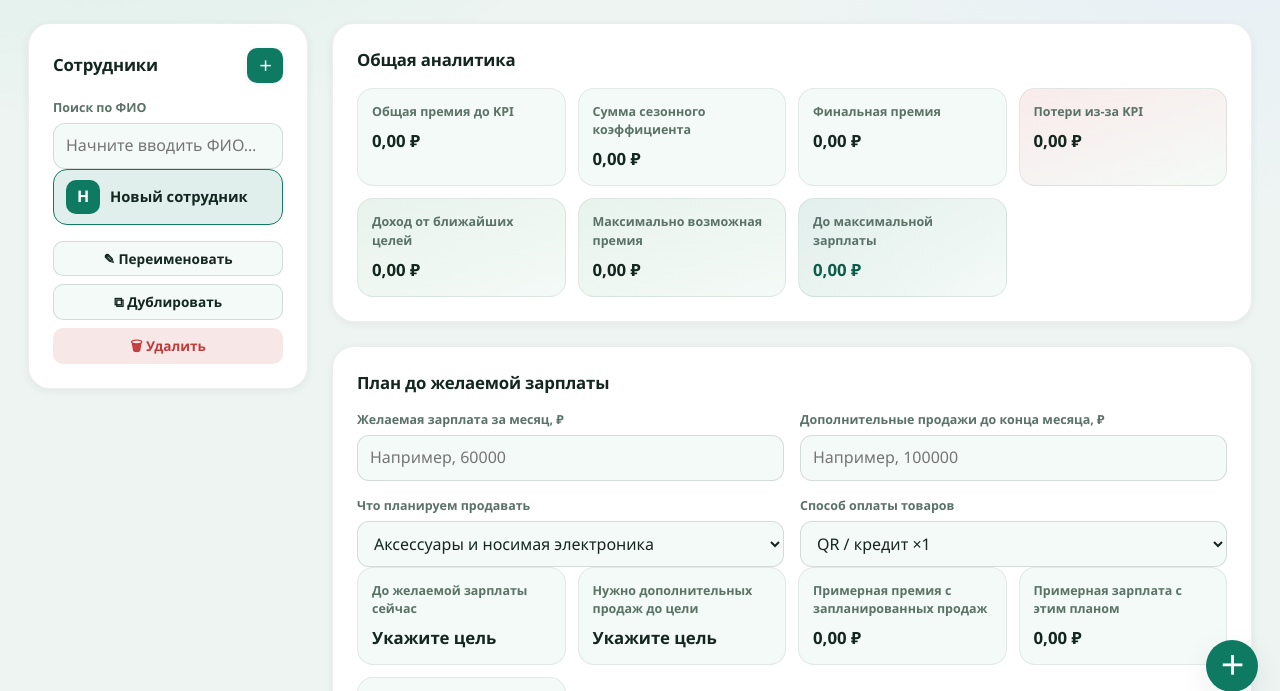
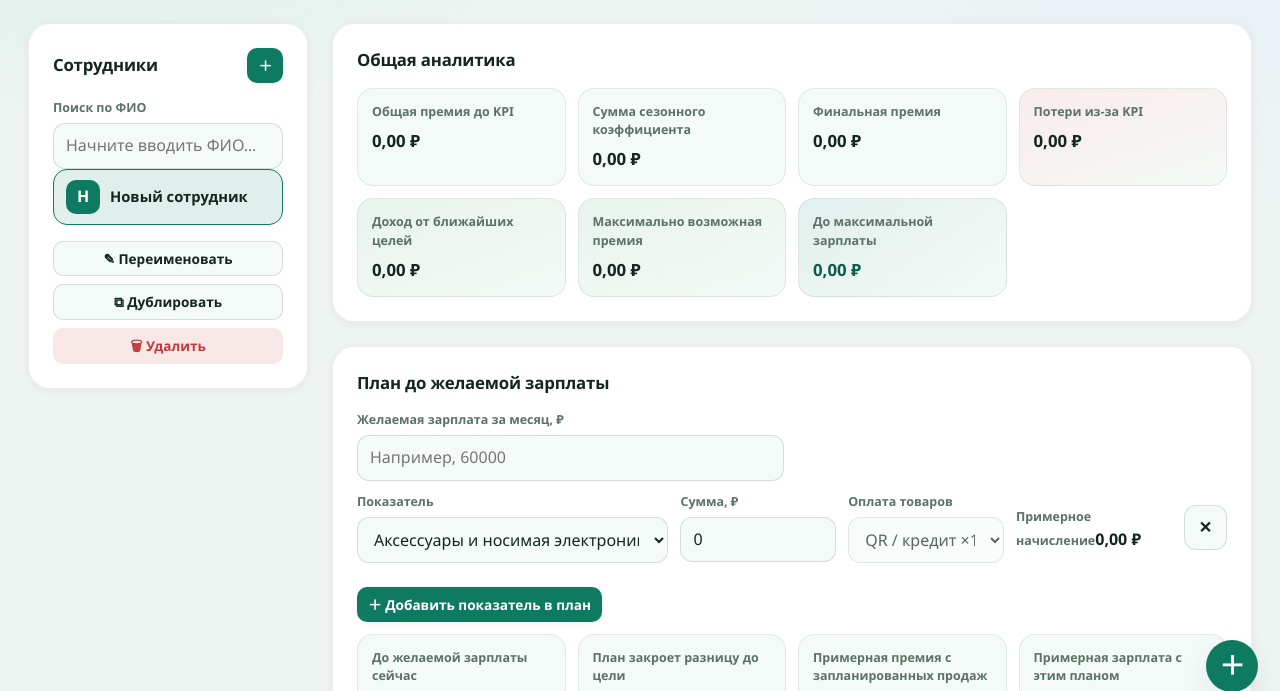
Before and after one commit to ksuivash98/kalkulyator3, a plain HTML site: page index.html in a window 1280 px wide. Shown: the part 86-777 px from the top of the page. Drawn offline with Linux system fonts and the light colour scheme.

Commit message:
Support multiple sales and bonus indicators in salary goals

```diff
--- a/calculator.js
+++ b/calculator.js
@@ -179,17 +179,18 @@ class SalaryCalculator {
    */
   static calculateSalaryGoal(period, calculation) {
     const goal = period.salaryGoal;
-    const indicator = DataService.getEconomicIndicator(goal.indicatorId);
     const category = DataService.getCityCategoryKey(period.cityId);
-    const eligible = indicator && indicator.rateType === RATE_TYPES.PERCENT;
-    const baseRate = eligible ? SalaryCalculator.calculateLine({ block: BLOCKS.SALES, indicatorId: indicator.id, value: 1000000, paymentMethod: goal.paymentMethod }, category, period).accrual / 1000000 : 0;
-    const effectiveRate = baseRate * calculation.seasonalityCoefficient * calculation.kpi.factor;
+    const lines = goal.lines.map(item => {
+      const base = SalaryCalculator.calculateLine(item, category, period);
+      const factor = item.block === BLOCKS.ADMIN ? 1 : calculation.seasonalityCoefficient * calculation.kpi.factor;
+      return { ...item, bonus: Utils.roundMoney(base.accrual * factor) };
+    });
     const gap = Math.max(0, Utils.roundMoney(goal.desired - calculation.payout));
-    const bonus = Utils.roundMoney(goal.sales * effectiveRate);
+    const bonus = Utils.roundMoney(lines.reduce((sum, line) => sum + line.bonus, 0));
     const projected = Utils.roundMoney(calculation.payout + bonus);
     return {
-      effectiveRate, gap, bonus, projected,
-      requiredSales: gap === 0 ? 0 : effectiveRate > 0 ? Math.ceil(gap / effectiveRate) : null,
+      lines, gap, bonus, projected,
+      coverage: gap === 0 ? 100 : Math.max(0, Math.min(100, bonus / gap * 100)),
       remaining: Math.max(0, Utils.roundMoney(goal.desired - projected))
     };
   }
--- a/employee.js
+++ b/employee.js
@@ -168,11 +168,11 @@ class EmployeePeriod {
     this.workDays = Utils.toNumber(data.workDays, 0);
     /** @type {number} */
     this.workHours = Utils.toNumber(data.workHours, 0);
+    const savedGoal = data.salaryGoal || {};
+    const goalLines = Array.isArray(savedGoal.lines) ? savedGoal.lines : [{ block: BLOCKS.SALES, indicatorId: savedGoal.indicatorId || 'accessories', value: savedGoal.sales || 0, paymentMethod: savedGoal.paymentMethod }];
     this.salaryGoal = {
-      desired: Math.max(0, Utils.toNumber(data.salaryGoal?.desired, 0)),
-      sales: Math.max(0, Utils.toNumber(data.salaryGoal?.sales, 0)),
-      indicatorId: data.salaryGoal?.indicatorId || 'accessories',
-      paymentMethod: ['card', 'cash', 'qr_credit'].includes(data.salaryGoal?.paymentMethod) ? data.salaryGoal.paymentMethod : 'qr_credit'
+      desired: Math.max(0, Utils.toNumber(savedGoal.desired, 0)),
+      lines: goalLines.map(line => new DayLineItem({ ...line, value: Math.max(0, Utils.toNumber(line.value, 0)) }).toJSON())
     };
     /** @type {Object} */
     this.kpi = EmployeePeriod.normalizeKpi(data.kpi);
@@ -329,7 +329,7 @@ class EmployeePeriod {
       cityId: this.cityId,
       workDays: this.workDays,
       workHours: this.workHours,
-      salaryGoal: { ...this.salaryGoal },
+      salaryGoal: { desired: this.salaryGoal.desired, lines: this.salaryGoal.lines.map(line => ({ ...line })) },
       kpi: { ...this.kpi },
       days
     };
--- a/index.html
+++ b/index.html
@@ -102,19 +102,18 @@
         <div class="panel__head"><h2>План до желаемой зарплаты</h2></div>
         <div class="form-grid form-grid--2">
           <label class="field"><span class="field__label">Желаемая зарплата за месяц, ₽</span><input id="goal-desired" type="number" min="0" step="1000" placeholder="Например, 60000"/></label>
-          <label class="field"><span class="field__label">Дополнительные продажи до конца месяца, ₽</span><input id="goal-sales" type="number" min="0" step="1000" placeholder="Например, 100000"/></label>
-          <label class="field"><span class="field__label">Что планируем продавать</span><select id="goal-indicator"></select></label>
-          <label class="field"><span class="field__label">Способ оплаты товаров</span><select id="goal-payment"><option value="qr_credit">QR / кредит ×1</option><option value="card">Карта ×0,75</option><option value="cash">Наличные ×1,25</option></select></label>
         </div>
+        <div id="goal-lines" class="lines-list"></div>
+        <button type="button" id="goal-add-line" class="btn btn--primary btn--sm">＋ Добавить показатель в план</button>
         <div class="analytics-grid">
           <div class="analytics-card"><span>До желаемой зарплаты сейчас</span><strong id="goal-gap">—</strong></div>
-          <div class="analytics-card"><span>Нужно дополнительных продаж до цели</span><strong id="goal-required">—</strong></div>
+          <div class="analytics-card"><span>План закроет разницу до цели</span><strong id="goal-required">—</strong></div>
           <div class="analytics-card"><span>Примерная премия с запланированных продаж</span><strong id="goal-bonus">—</strong></div>
           <div class="analytics-card"><span>Примерная зарплата с этим планом</span><strong id="goal-projected">—</strong></div>
           <div class="analytics-card"><span>Останется до цели после выполнения плана</span><strong id="goal-remaining">—</strong></div>
         </div>
         <p class="panel__hint" id="goal-rate"></p>
-        <p class="panel__hint">Прогноз прибавляет будущие продажи к текущему расчёту. Часы и KPI остаются текущими; все продажи считаются по выбранному показателю. Налоги и удержания не рассчитываются. План не добавляет реальные продажи в дневник.</p>
+        <p class="panel__hint">Прогноз прибавляет будущие продажи к текущему расчёту. Часы и KPI остаются текущими; каждая строка считается по своей ставке. Административные бонусы не зависят от сезонности и KPI. Налоги и удержания не рассчитываются. План не добавляет реальные продажи в дневник.</p>
       </div>
 
       <!-- Период и город -->
@@ -538,13 +537,13 @@
 
   <div id="toast-container" class="toast-container" aria-live="polite"></div>
 
-  <script src="data.js?v=20261115goal"></script>
-  <script src="utils.js?v=20261115goal"></script>
-  <script src="storage.js?v=20261115goal"></script>
-  <script src="employee.js?v=20261115goal"></script>
-  <script src="calculator.js?v=20261115goal"></script>
-  <script src="export.js?v=20261115goal"></script>
-  <script src="script.js?v=20261115goal"></script>
-  <script src="ui.js?v=20261115goal"></script>
+  <script src="data.js?v=20261115multigoal"></script>
+  <script src="utils.js?v=20261115multigoal"></script>
+  <script src="storage.js?v=20261115multigoal"></script>
+  <script src="employee.js?v=20261115multigoal"></script>
+  <script src="calculator.js?v=20261115multigoal"></script>
+  <script src="export.js?v=20261115multigoal"></script>
+  <script src="script.js?v=20261115multigoal"></script>
+  <script src="ui.js?v=20261115multigoal"></script>
 </body>
 </html>
--- a/script.js
+++ b/script.js
@@ -245,16 +245,16 @@ class UIController {
     this.bindEvent('#work-days', 'input', () => this.recalculateAndRefresh());
     this.bindEvent('#work-hours', 'input', () => this.recalculateAndRefresh());
 
-    const goalPanel = Utils.$('#salary-goal-panel');
-    goalPanel?.addEventListener('input', () => {
+    this.bindEvent('#goal-desired', 'input', () => {
       if (!this.activePeriod) return;
-      this.activePeriod.salaryGoal = {
-        desired: Math.max(0, Utils.toNumber(Utils.$('#goal-desired').value, 0)),
-        sales: Math.max(0, Utils.toNumber(Utils.$('#goal-sales').value, 0)),
-        indicatorId: Utils.$('#goal-indicator').value,
-        paymentMethod: Utils.$('#goal-payment').value
-      };
+      this.activePeriod.salaryGoal.desired = Math.max(0, Utils.toNumber(Utils.$('#goal-desired').value, 0));
       this.renderSalaryGoal();
+      this.autoSave();
+    });
+    this.bindEvent('#goal-add-line', 'click', () => {
+      if (!this.activePeriod) return;
+      this.activePeriod.salaryGoal.lines.push(new DayLineItem({ block: BLOCKS.SALES, indicatorId: 'accessories' }).toJSON());
+      this.renderSalaryGoal(true);
       this.autoSave();
     });
 
@@ -1063,25 +1063,55 @@ class UIController {
     }
   }
 
-  renderSalaryGoal() {
+  renderSalaryGoal(force = false) {
     if (!this.activePeriod || !this.calculation) return;
     const goal = this.activePeriod.salaryGoal;
-    const select = Utils.$('#goal-indicator');
-    if (!select.options.length) {
-      DataService.getEconomicIndicators().filter(item => item.rateType === RATE_TYPES.PERCENT).forEach(item => select.add(new Option(item.name, item.id)));
+    const desired = Utils.$('#goal-desired');
+    if (document.activeElement !== desired) desired.value = goal.desired || '';
+    const estimate = SalaryCalculator.calculateSalaryGoal(this.activePeriod, this.calculation);
+    const container = Utils.$('#goal-lines');
+    if (force || !container.contains(document.activeElement)) {
+      container.innerHTML = '';
+      goal.lines.forEach((line, index) => {
+        const row = document.createElement('div');
+        row.className = 'goal-plan-row';
+        const indicator = DataService.getIndicator(line.block, line.indicatorId);
+        row.innerHTML = `<label class="field"><span class="field__label">Показатель</span><select data-goal="indicator"></select></label>
+          <label class="field"><span class="field__label">${indicator?.rateType === RATE_TYPES.FIXED ? 'Количество, шт.' : 'Сумма, ₽'}</span><input data-goal="value" type="number" min="0" step="any" value="${line.value}"/></label>
+          <label class="field"><span class="field__label">Оплата товаров</span><select data-goal="payment"><option value="qr_credit">QR / кредит ×1</option><option value="card">Карта ×0,75</option><option value="cash">Наличные ×1,25</option></select></label>
+          <div><span class="field__label">Примерное начисление</span><strong data-goal="bonus"></strong></div>
+          <button type="button" class="btn btn--ghost" data-goal="remove" aria-label="Удалить показатель из плана">✕</button>`;
+        const select = row.querySelector('[data-goal="indicator"]');
+        [[BLOCKS.SALES, 'Экономический блок', DataService.getEconomicIndicators()], [BLOCKS.OPERATOR, 'Операторский блок', DataService.getOperatorIndicators()], [BLOCKS.ADMIN, 'Административный блок', administrativeIndicators]].forEach(([block, name, indicators]) => {
+          const group = document.createElement('optgroup'); group.label = name;
+          indicators.forEach(item => group.appendChild(new Option(item.name, `${block}:${item.id}`, false, line.block === block && line.indicatorId === item.id)));
+          select.appendChild(group);
+        });
+        select.addEventListener('change', () => {
+          [line.block, line.indicatorId] = select.value.split(':');
+          line.value = 0;
+          this.renderSalaryGoal(true); this.autoSave();
+        });
+        row.querySelector('[data-goal="value"]').addEventListener('input', e => {
+          line.value = Math.max(0, Utils.toNumber(e.target.value, 0));
+          this.renderSalaryGoal(); this.autoSave();
+        });
+        const payment = row.querySelector('[data-goal="payment"]');
+        payment.value = line.paymentMethod;
+        payment.disabled = line.block !== BLOCKS.SALES || !['smart_red_apple_obmen', 'smart_standart_tablet', 'smart_green', 'smart_sellout_dead', 'feature_phones', 'trade_in', 'buyout'].includes(line.indicatorId);
+        payment.addEventListener('change', () => { line.paymentMethod = payment.value; this.renderSalaryGoal(); this.autoSave(); });
+        row.querySelector('[data-goal="remove"]').addEventListener('click', () => { goal.lines.splice(index, 1); this.renderSalaryGoal(true); this.autoSave(); });
+        container.appendChild(row);
+      });
+      if (!goal.lines.length) container.textContent = 'Добавьте товары, услуги или операции в план.';
     }
-    const fields = { '#goal-desired': goal.desired || '', '#goal-sales': goal.sales || '', '#goal-indicator': goal.indicatorId, '#goal-payment': goal.paymentMethod };
-    Object.entries(fields).forEach(([id, value]) => {
-      const el = Utils.$(id);
-      if (document.activeElement !== el) el.value = value;
-    });
-    const estimate = SalaryCalculator.calculateSalaryGoal(this.activePeriod, this.calculation);
+    container.querySelectorAll('[data-goal="bonus"]').forEach((el, index) => { el.textContent = Utils.formatMoney(estimate.lines[index].bonus); });
     Utils.setText('#goal-gap', goal.desired > 0 ? Utils.formatMoney(estimate.gap) : 'Укажите цель');
-    Utils.setText('#goal-required', goal.desired > 0 ? estimate.requiredSales === null ? 'Нет начисления по выбранному показателю' : Utils.formatMoney(estimate.requiredSales) : 'Укажите цель');
+    Utils.setText('#goal-required', goal.desired > 0 ? `${Utils.formatNumber(estimate.coverage)}%` : 'Укажите цель');
     Utils.setText('#goal-bonus', Utils.formatMoney(estimate.bonus));
     Utils.setText('#goal-projected', Utils.formatMoney(estimate.projected));
     Utils.setText('#goal-remaining', goal.desired > 0 ? Utils.formatMoney(estimate.remaining) : 'Укажите цель');
-    Utils.setText('#goal-rate', `Сотрудник получит примерно ${Utils.formatMoney(estimate.effectiveRate * 1000)} с каждых 1 000 ₽ продаж с учётом текущих коэффициентов. Способ оплаты влияет только на товарные показатели от смартфонов до выкупа.`);
+    Utils.setText('#goal-rate', 'Добавьте несколько показателей: суммы продаж для процентных ставок, количество для фиксированных выплат. Начисление показано отдельно для каждой строки.');
   }
 
   renderMonthTotals() {
--- a/style.css
+++ b/style.css
@@ -1575,3 +1575,10 @@ html[data-theme="dark"] .legend--top {
     transition: none !important;
   }
 }
+
+/* Multiple indicators in the salary plan. */
+.goal-plan-row { display: grid; grid-template-columns: minmax(0, 2fr) minmax(0, 1fr) minmax(0, 1fr) minmax(0, 1fr) auto; gap: 12px; align-items: center; padding: 12px 0; }
+.goal-plan-row > * { min-width: 0; }
+.goal-plan-row select, .goal-plan-row input { width: 100%; }
+#goal-add-line { margin: 12px 0; }
+@media (max-width: 900px) { .goal-plan-row { grid-template-columns: minmax(0, 1fr) minmax(0, 1fr); } .goal-plan-row > :first-child { grid-column: 1 / -1; } }
```
Also changed, not shown: 1 other file.
